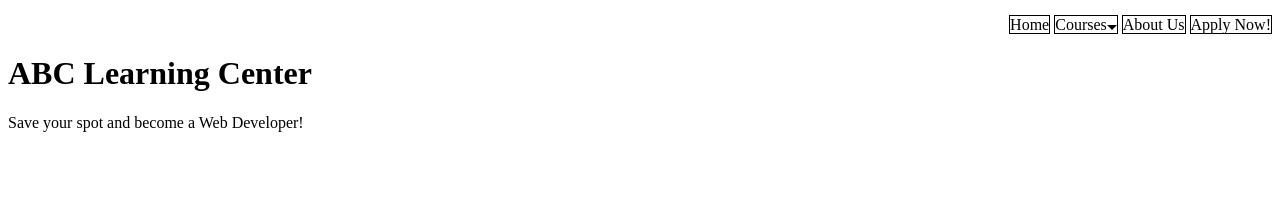
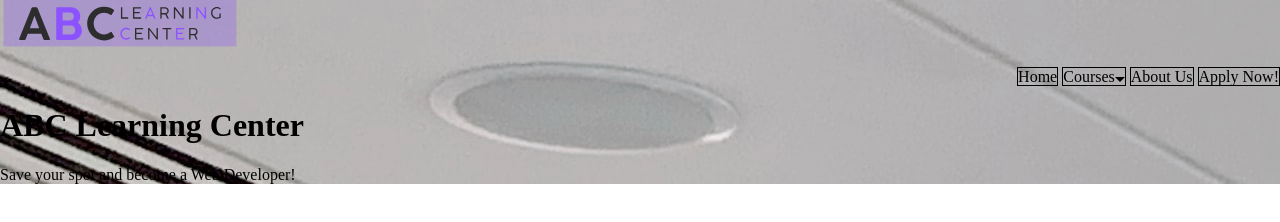
Before and after one commit to rudiansyahirun/ABC-Learning-Center, a plain HTML site: page index.html in a window 1280 px wide. Drawn offline with Linux system fonts and the light colour scheme.

Commit message:
add hero banner
trying to develop hero section

```diff
--- a/index.html
+++ b/index.html
@@ -11,8 +11,9 @@
 </head>
 
 <body>
-    <header>
+    <header class="hero">
         <nav>
+            <img src="ABC (240 x 48 px).svg" alt="ABC Learning Center">
             <ul>
                 <li>Home</li>
                 <li>Courses<i class="arrow-down"></i></li>
--- a/style.css
+++ b/style.css
@@ -1,3 +1,18 @@
+.hero{
+    background-image: url('/Hero\ Banner/cx-insight-YloghyfD7e8-unsplash.jpg');
+}
+body{
+    margin: 0;
+    padding: 0;
+}
+nav{
+    display: inline;
+}
+nav img{
+    width: 240px;
+    height: 48px;
+    /*margin-left: -3px;*/
+}
 nav ul{
     list-style-type: none;
     text-align: right;
```
Also changed, not shown: ABC (240 x 48 px).svg (added), Hero Banner/cx-insight-YloghyfD7e8-unsplash.jpg (added), Hero Banner/element5-digital-OyCl7Y4y0Bk-unsplash.jpg (added), 4 other files.
